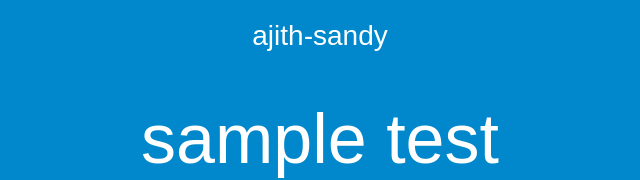
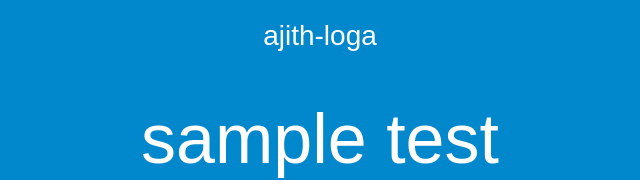
Before and after one commit to logu07/code_deploy, a plain HTML site: page index.html in a window 1280 px wide. Shown: the part 342-522 px from the top of the page, 320-960 px from the left. Drawn offline with Linux system fonts and the light colour scheme.

Commit message:
Update index.html
edited

```diff
--- a/index.html
+++ b/index.html
@@ -30,7 +30,7 @@
     <h2>This application was deployed using AWS CodeDeploy.</h2>
     <p>For next steps, read the <a href="http://aws.amazon.com/documentation/codedeploy">AWS CodeDeploy Documentation</a>.</p>
     <h1> my team work </h1>
-    <h2> ajith-sandy</h2>
+    <h2> ajith-loga</h2>
     <h1> sample test</h1>
     <h1> my team work never fail1 </h1>
   </div>
```
